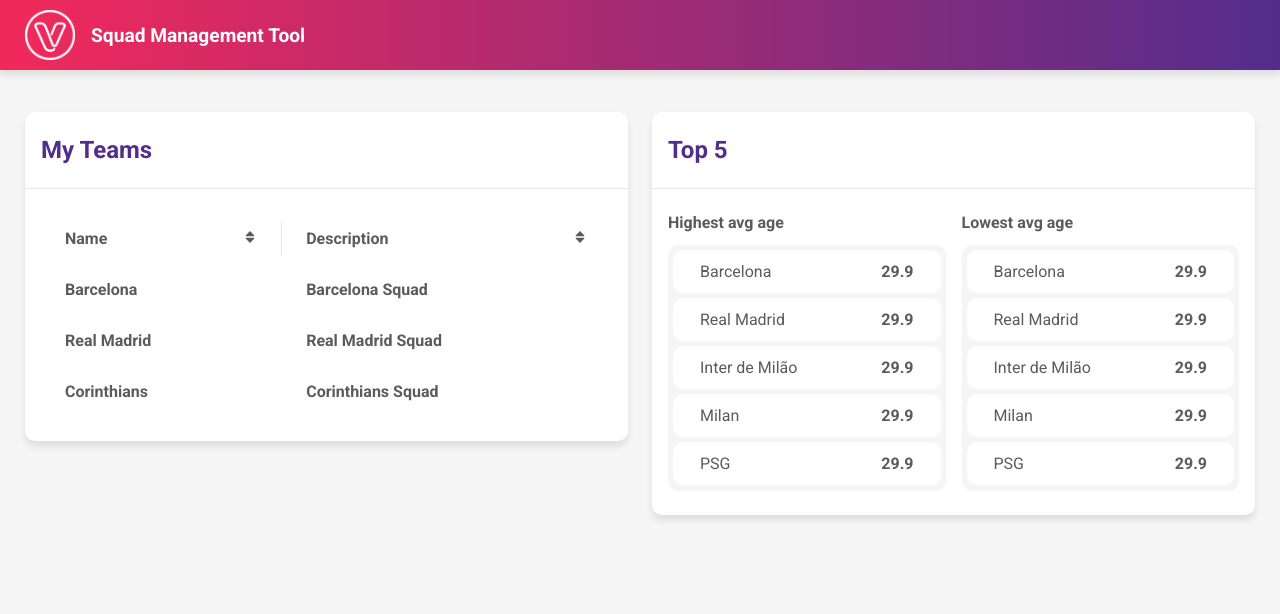
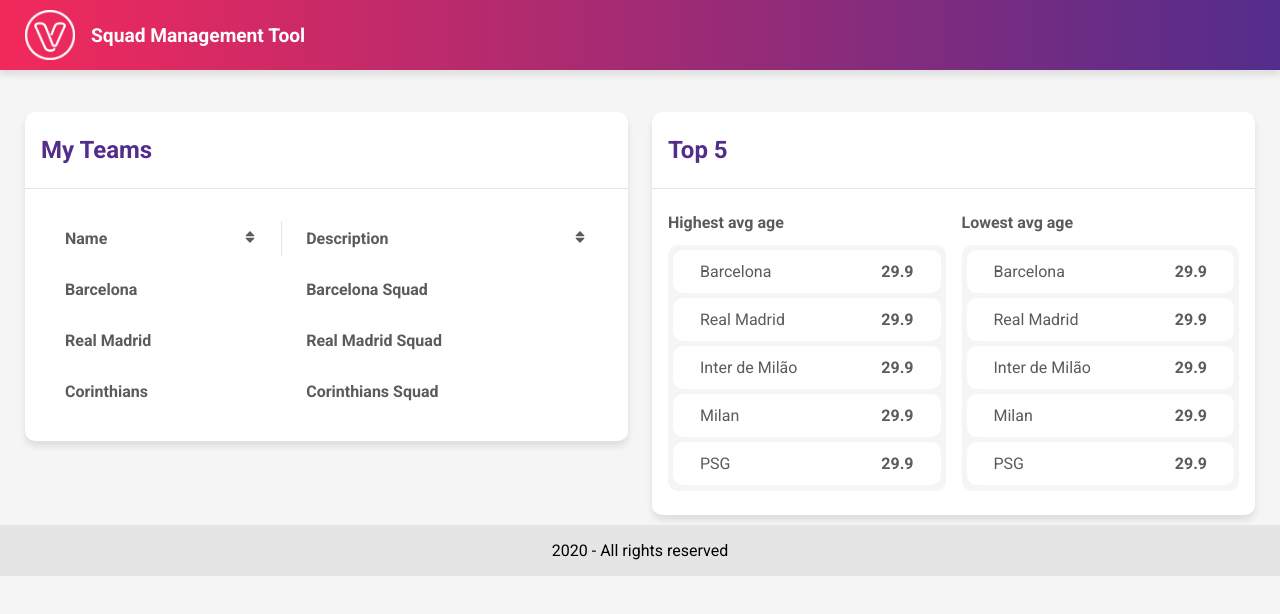
Before and after one commit to dtoloto/squad-management-tool, a React (Create React App) app: page / in a window 1280 px wide. Shown: the top 614 px of the page. Built offline with nearby package versions, Linux system fonts and the light colour scheme.

Commit message:
add: footer

```diff
--- a/src/App.tsx
+++ b/src/App.tsx
@@ -5,6 +5,7 @@ import GlobalStyle from './styles';
 import theme from './styles/theme';
 import Routes from './routes';
 import Navbar from './components/Navbar';
+import Footer from './components/Footer';
 
 const App: React.FC = () => {
   return (
@@ -13,6 +14,7 @@ const App: React.FC = () => {
         <GlobalStyle />
         <Navbar />
         <Routes />
+        <Footer>2020 - All rights reserved</Footer>
       </ThemeProvider>
     </Router>
   );
--- /dev/null
+++ b/src/components/Footer/index.tsx
@@ -0,0 +1,9 @@
+import styled from 'styled-components';
+
+const Footer = styled.footer`
+  padding: 1rem 25px;
+  background: ${({ theme }) => theme.colors.light};
+  text-align: center;
+`;
+
+export default Footer;
```
